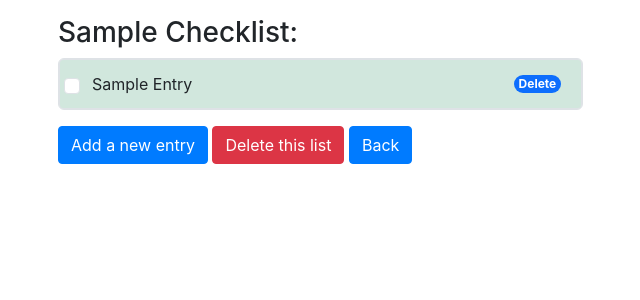
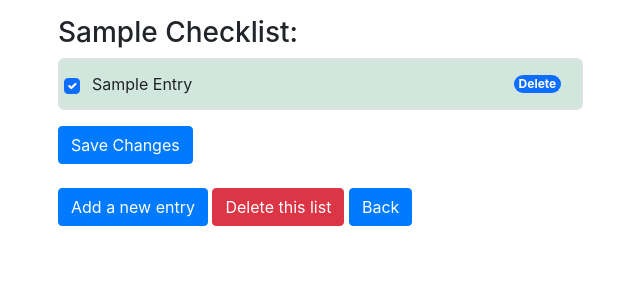
Before and after one commit to jake-bestland/django-todo-app, a Django app: a page that uses checklist/templates/checklist/checklist.html in a window 1280 px wide. Shown: the part 56-356 px from the top of the page, without its empty margins (42-682 px from the left). Run offline with Django 5.2, Linux system fonts and the light colour scheme; a user stored in the database is signed in; tables that the repository leaves empty hold one stand-in row (values such as "Sample post"); some libraries are stand-ins or nearby versions.

Commit message:
Added form tag in HTML along with a `Save` button, to allow saving the checklist

```diff
--- a/checklist/templates/checklist/checklist.html
+++ b/checklist/templates/checklist/checklist.html
@@ -8,10 +8,13 @@
         <div>
             <h3>{{ checklist.title | title }}:</h3>
         </div>
+
+        <form method="post">
+        {% csrf_token %}
         <ul class="list-group border mb-3 border-black">
             {% for entry in object_list %}
             <li class="list-group-item d-flex justify-content-between align-items-center ps-4 bg-success-subtle border border-black">
-                <input class="form-check-input me-1" type="checkbox" value="" id="{{ entry.name }}">
+                <input class="form-check-input me-1" type="checkbox" name="checkbox_{{entry.id}}" value="true" id="{{ entry.name }}" {% if entry.completed %} checked {% endif %}>
                 <label class="form-check-label ps-2" for="{{ entry.name}}">{{ entry.name|title }}</label>
                 <a href="{% url 'checklist:entry-delete' checklist.slug entry.id %}" class="badge text-bg-primary rounded-pill">Delete</a>
             </li>
@@ -19,6 +22,9 @@
             <p>There are no entries in this list.</p>
             {% endfor %}
         </ul>
+        <button class="btn btn-primary" type="submit">Save Changes</button>
+        </form>
+        <br>
         <p>
                 <a class="btn btn-primary" href="{% url 'checklist:entry-add' checklist.slug %}">Add a new entry</a>
                 <a class="btn btn-danger" href="{% url 'checklist:list-delete' checklist.slug %}">Delete this list</a>
```
